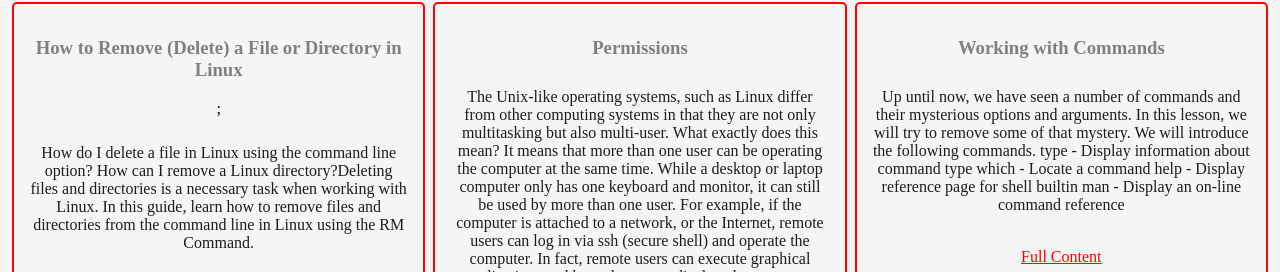
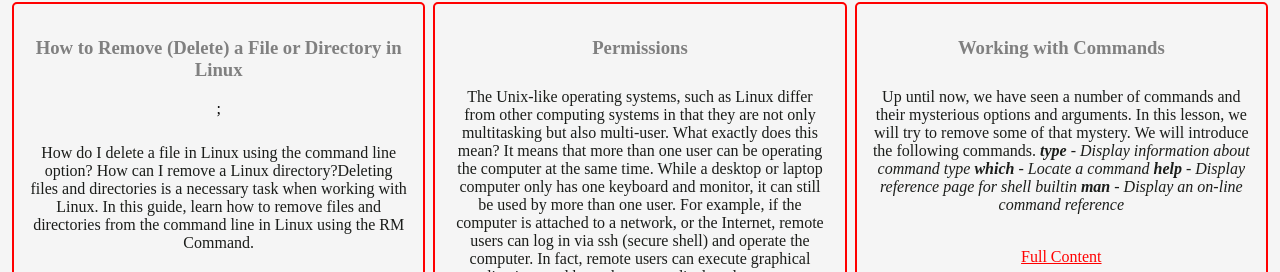
Before and after one commit to Harinze/se-documentation-with-link-description, a plain HTML site: page index.html in a window 1280 px wide. Shown: the part 958-1230 px from the top of the page. Drawn offline with Linux system fonts and the light colour scheme.

Commit message:
Updated the document

```diff
--- a/index.html
+++ b/index.html
@@ -115,12 +115,13 @@
     <div class="side side2">
 
         <h3 class="description">Working with Commands</h3>
-        <p>Up until now, we have seen a number of commands and their mysterious options and arguments. In this lesson, we will try to remove some of that mystery. We will introduce the following commands.
+        <p>Up until now, we have seen a number of commands and their mysterious options and arguments. In this lesson, we will try to remove some of that
+             mystery. We will introduce the following commands.
 
-            type - Display information about command type
-            which - Locate a command
-            help - Display reference page for shell builtin
-            man - Display an on-line command reference</p>
+          <em><strong>type</strong> - Display information about command type </em>
+           <em> <strong>which</strong> - Locate a command </em>
+         <em>   <strong>help</strong> - Display reference page for shell builtin</em>
+          <em>  <strong>man</strong> - Display an on-line command reference</em></p>
 
             <p> <a href="http://linuxcommand.org/lc3_lts0060.php" target="_blank">Full Content</a></p>
 
```
